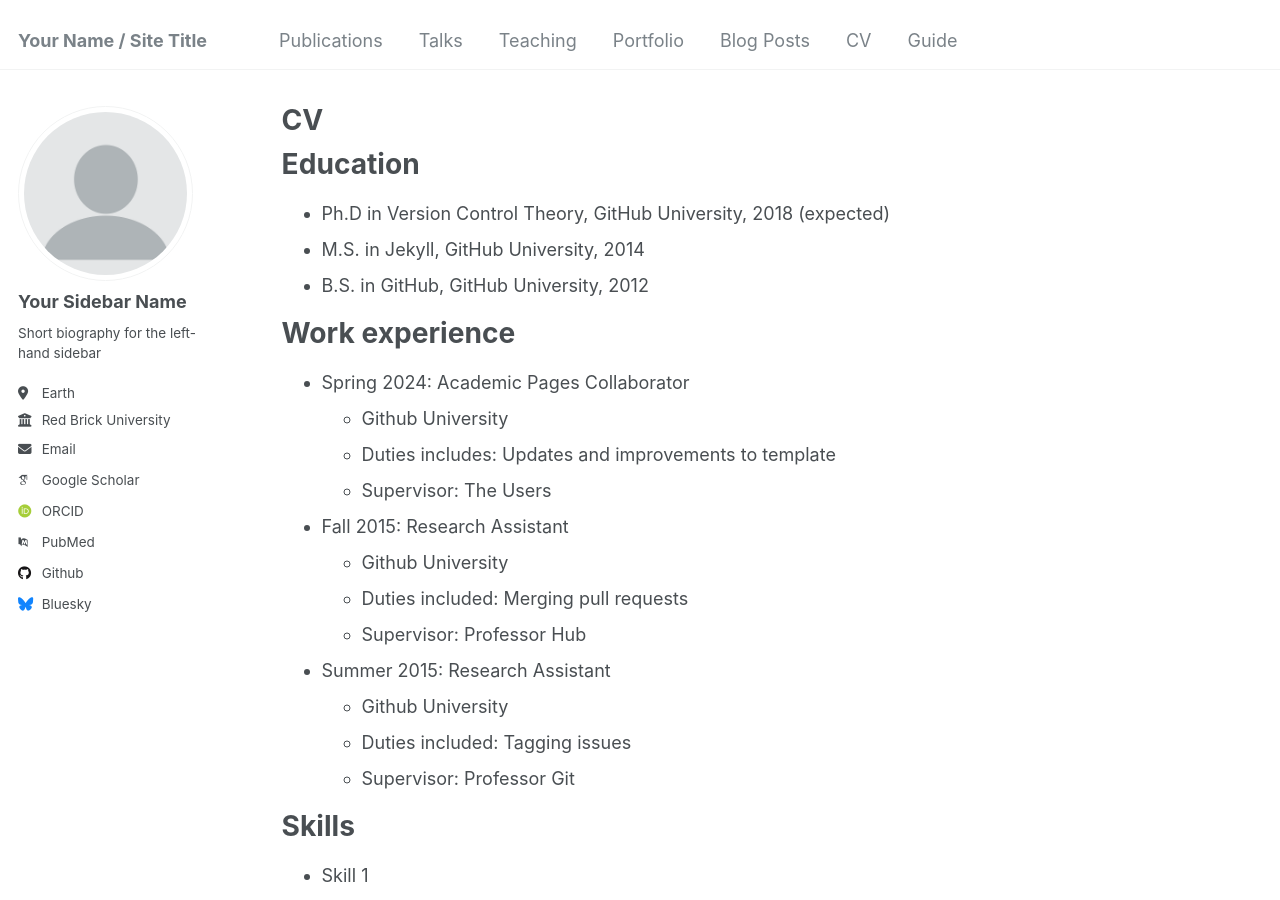
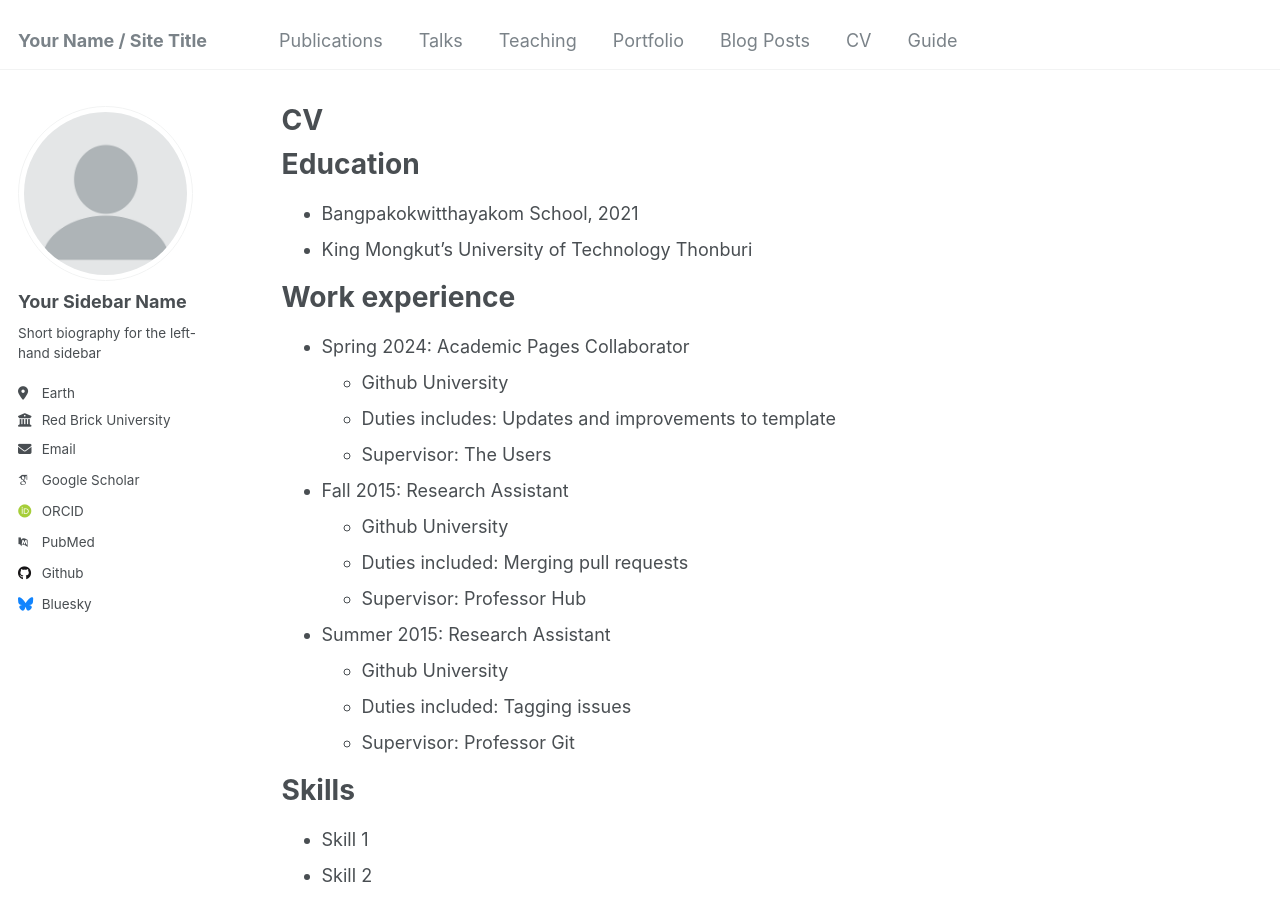
Before and after one commit to worapholohm/worapholohm.github.io, a Jekyll site: the page built from _pages/cv.md, in a window 1280 px wide and 900 px high. Built offline with Jekyll 4.4.1, drawn with Linux system fonts in a browser that asks for light colours; some web fonts are replaced.

Commit message:
Update cv.md

```diff
--- a/_pages/cv.md
+++ b/_pages/cv.md
@@ -11,9 +11,8 @@ redirect_from:
 
 Education
 ======
-* Ph.D in Version Control Theory, GitHub University, 2018 (expected)
-* M.S. in Jekyll, GitHub University, 2014
-* B.S. in GitHub, GitHub University, 2012
+* Bangpakokwitthayakom School, 2021
+* King Mongkut's University of Technology Thonburi
 
 Work experience
 ======
```
